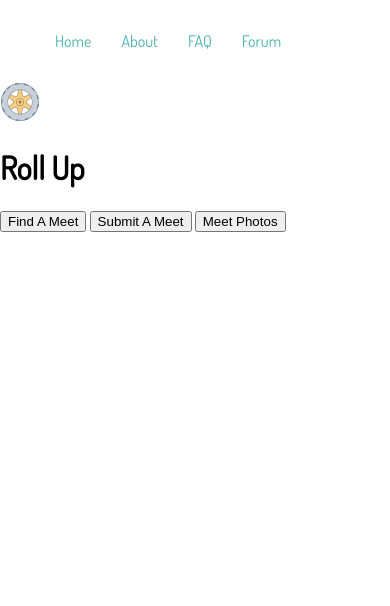
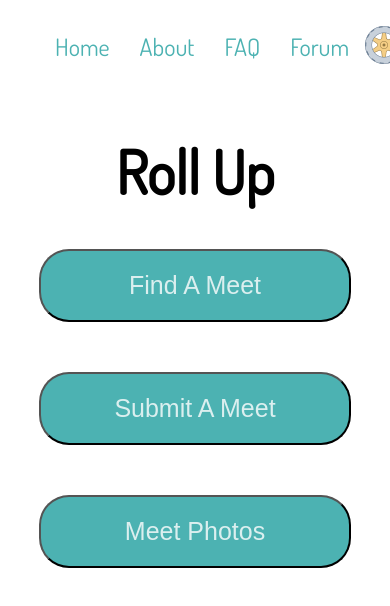
Before and after one commit to cayleatopolski/uxui-lab, a plain HTML site: page index.html in a window 390 px wide. Drawn offline with Linux system fonts and the light colour scheme.

Commit message:
Middle buttons are styled for mobile. Adjusting nav bar now.

```diff
--- a/css/styles.css
+++ b/css/styles.css
@@ -5,8 +5,11 @@ body {
 
 header {
   display: flex;
-  justify-content: space-between;
-  flex-direction: row;
+}
+
+nav {
+  width: 100%;
+  display: flex;
   align-items: center;
 }
 
@@ -15,7 +18,7 @@ a {
   color: #4cb2b2;
 }
 
-a:hover {
+li a:hover {
   background-color: #7cd0d0;
   color: #dbefef;
 }
@@ -27,6 +30,28 @@ ul {
 
 li {
   padding: 15px;
+  font-size: 24px;
 }
 
-@media min-width;
+h1 {
+  text-align: center;
+  font-size: 60px;
+}
+
+section {
+  display: flex;
+  flex-direction: column;
+  align-items: center;
+}
+
+button {
+  border-radius: 30px;
+  background: #4cb2b2;
+  color: #dbefef;
+  font-size: 25px;
+  margin-bottom: 50px;
+  padding: 20px;
+  width: 80%;
+}
+
+@media only screen and (min-width: 768px;);
```
